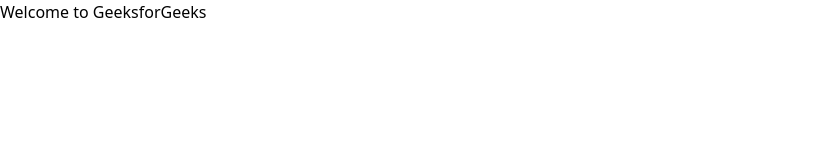
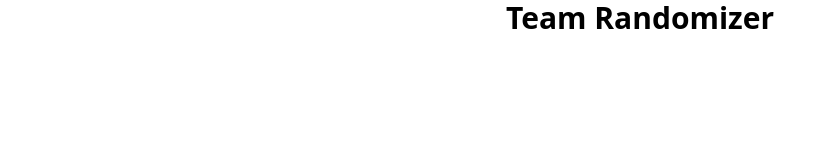
Before and after one commit to enjiwood/team-randomizer, a website: page index.html in a window 1280 px wide. Shown: the whole page, without its empty margins (0-837 px from the left). Drawn offline with nearby package versions, Linux system fonts and the light colour scheme; files that its build step writes are made by us from their sources.

Commit message:
Fiex tailwind

```diff
--- a/index.html
+++ b/index.html
@@ -4,11 +4,13 @@
     <meta charset="UTF-8">
     <meta name="viewport" content="width=device-width, initial-scale=1.0">
     <title>Team Randomizer</title>
-    <link href="./output.css" rel="stylesheet">
+    <link href="https://unpkg.com/tailwindcss@^1.0/dist/tailwind.min.css" rel="stylesheet">
 </head>
 <body>
-    <h1 class="text-3xl font-bold underline text-green-600">
-        Welcome to GeeksforGeeks
-    </h1>
+    <div class="flex justify-center">
+        <h1 class="text-3xl font-bold font-sans">
+            Team Randomizer
+        </h1>
+    </div>
 </body>
 </html>
--- a/styles.css
+++ /dev/null
@@ -1,3 +0,0 @@
-@tailwind base;
-@tailwind components;
-@tailwind utilities;
```
